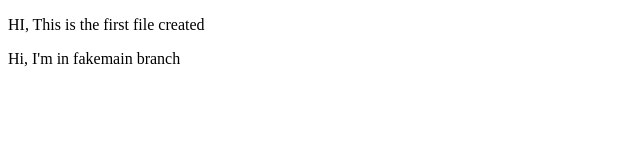
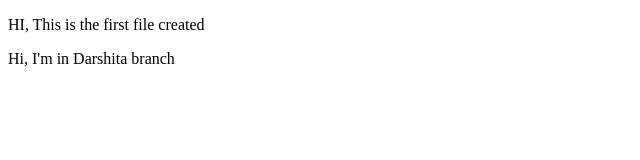
Before and after one commit to DarshitaJjw/DEMO-Repo, a plain HTML site: page index.html in a window 1280 px wide. Shown: the full height of the page, 0-640 px from the left. Drawn offline with Linux system fonts and the light colour scheme.

Commit message:
word added

```diff
--- a/index.html
+++ b/index.html
@@ -7,6 +7,6 @@
 </head>
 <body>
     <p>HI, This is the first file created</p>
-    <p>Hi, I'm in fakemain branch</p>
+    <p>Hi, I'm in Darshita branch</p>
 </body>
 </html>
```
